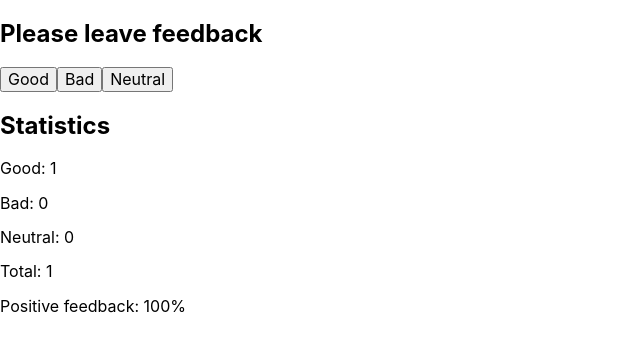
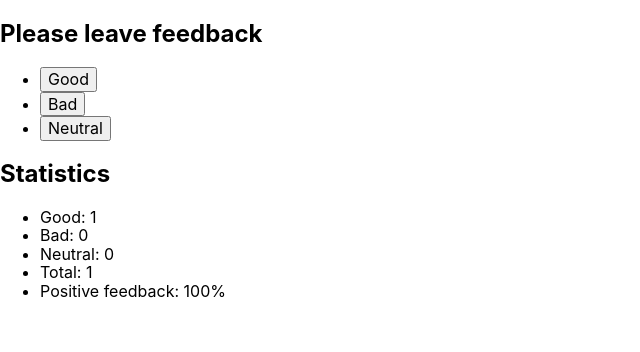
Before and after one commit to YuriyBeregovoy/goit-react-hw-02-feedback, a React (Create React App) app: page / in a window 1280 px wide. Both pictures are taken after a click on the button "Good". Shown: the top 352 px of the page, without its empty margins (0-640 px from the left). Built offline with nearby package versions, Linux system fonts and the light colour scheme.

Commit message:
fixed bugs

```diff
--- a/src/components/FeedbackOptions/FeedbackOptions.jsx
+++ b/src/components/FeedbackOptions/FeedbackOptions.jsx
@@ -1,9 +1,9 @@
 export const FeedbackOptions = ({onLeaveFeedbackGood, onLeaveFeedbackBad, onLeaveFeedbackNeutral}) => {
 
-  return <div>
-    <button onClick={onLeaveFeedbackGood}>Good</button>
-    <button onClick={onLeaveFeedbackBad}>Bad</button>
-    <button onClick={onLeaveFeedbackNeutral}>Neutral</button>
-</div>
+  return <ul>
+  <li><button onClick={onLeaveFeedbackGood}>Good</button></li>
+  <li><button onClick={onLeaveFeedbackBad}>Bad</button></li>
+  <li><button onClick={onLeaveFeedbackNeutral}>Neutral</button></li>
+</ul>
 
 }
--- /dev/null
+++ b/src/components/FeedbackOptions/FeedbackOptions.styled.js
@@ -0,0 +1,3 @@
+import { Styled } from "styled-components/dist/constructors/constructWithOptions";
+
+export const
--- a/src/components/Statistics/Statistics.jsx
+++ b/src/components/Statistics/Statistics.jsx
@@ -1,11 +1,11 @@
 export const Statistics = ({neutral, bad, good, total, positivePercentage}) => {
-  if (total > 0) {return <div>
-    <p>Good: {good}</p>
-    <p>Bad: {bad}</p>
-    <p>Neutral: {neutral}</p>
-    <p>Total: {total}</p>
-    <p>Positive feedback: {positivePercentage}%</p>
-  </div>
+  if (total > 0) {return <ul>
+    <li>Good: {good}</li>
+    <li>Bad: {bad}</li>
+    <li>Neutral: {neutral}</li>
+    <li>Total: {total}</li>
+    <li>Positive feedback: {positivePercentage}%</li>
+  </ul>
   } else {
     return <p>There is no feedback</p>
   }
```
